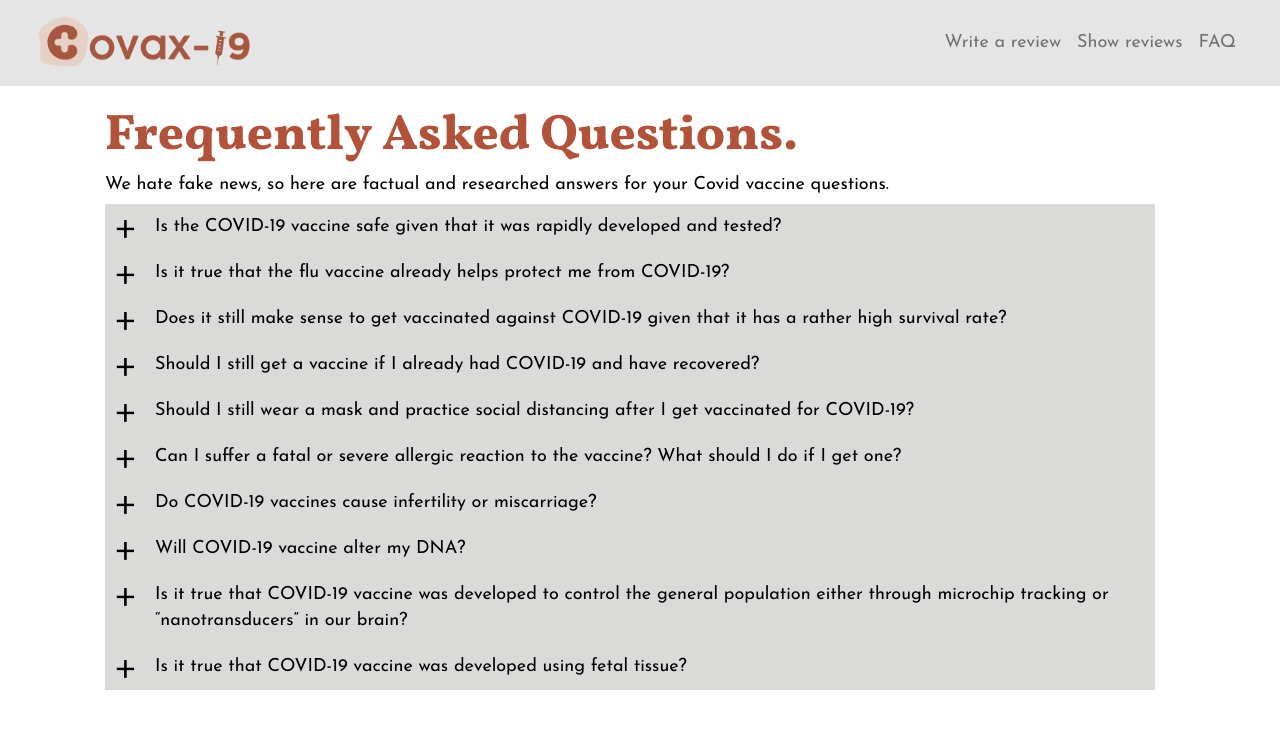
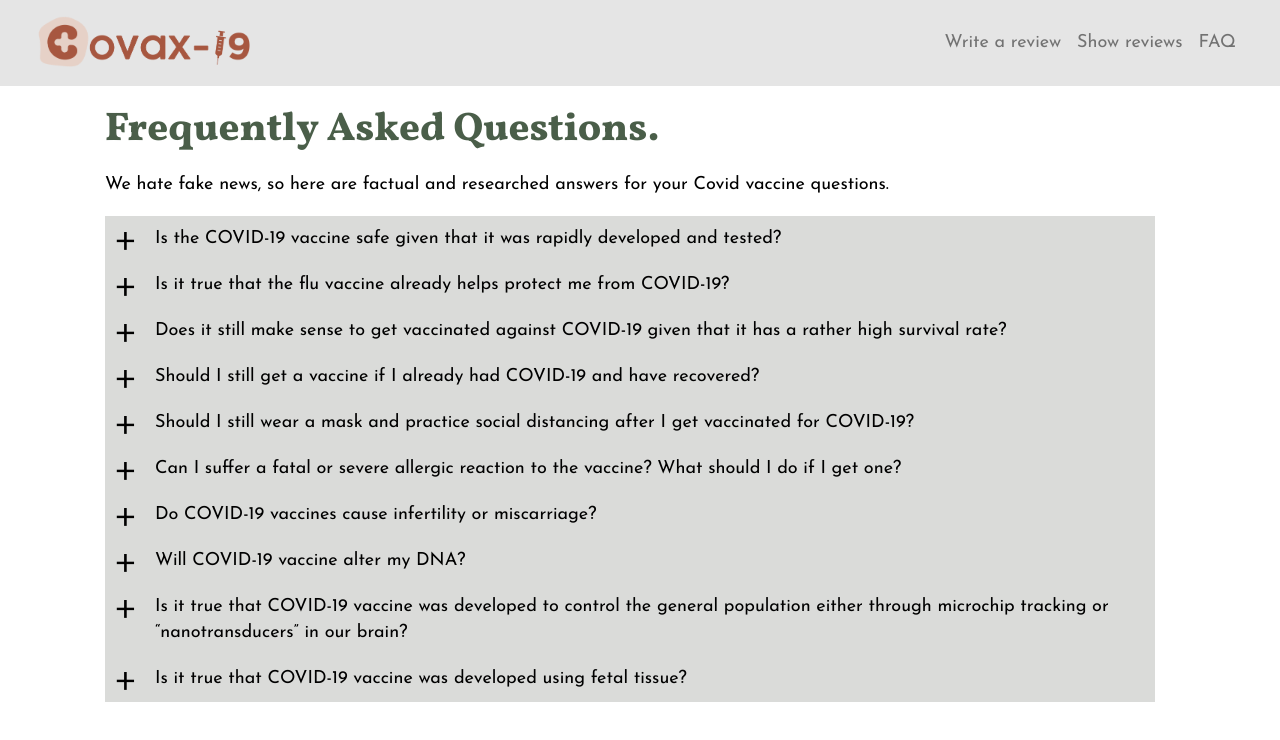
Before and after one commit to alanngo/covax19, a React (Create React App) app: page /faq in a window 1280 px wide. Shown: the top 740 px of the page. Built offline with nearby package versions, Linux system fonts and the light colour scheme.

Commit message:
Added styling changes

```diff
--- a/src/pages/faq/faqs.css
+++ b/src/pages/faq/faqs.css
@@ -11,12 +11,13 @@ body {
   line-height:26px;
 }
 
-h1 {
+.faqcontainer h1 {
  font-family: "Vollkorn" ;
 font-weight: 800;
 font-style: normal;
 color: #4A5E49;
   font-size: 40px;
+  margin-bottom: 20px;
 
 }
 
@@ -29,6 +30,7 @@ h3 {
    font-style: normal;
    color: #000000;
     font-size: 18px;
+    margin-bottom: 20px;
 
    }
 
```
